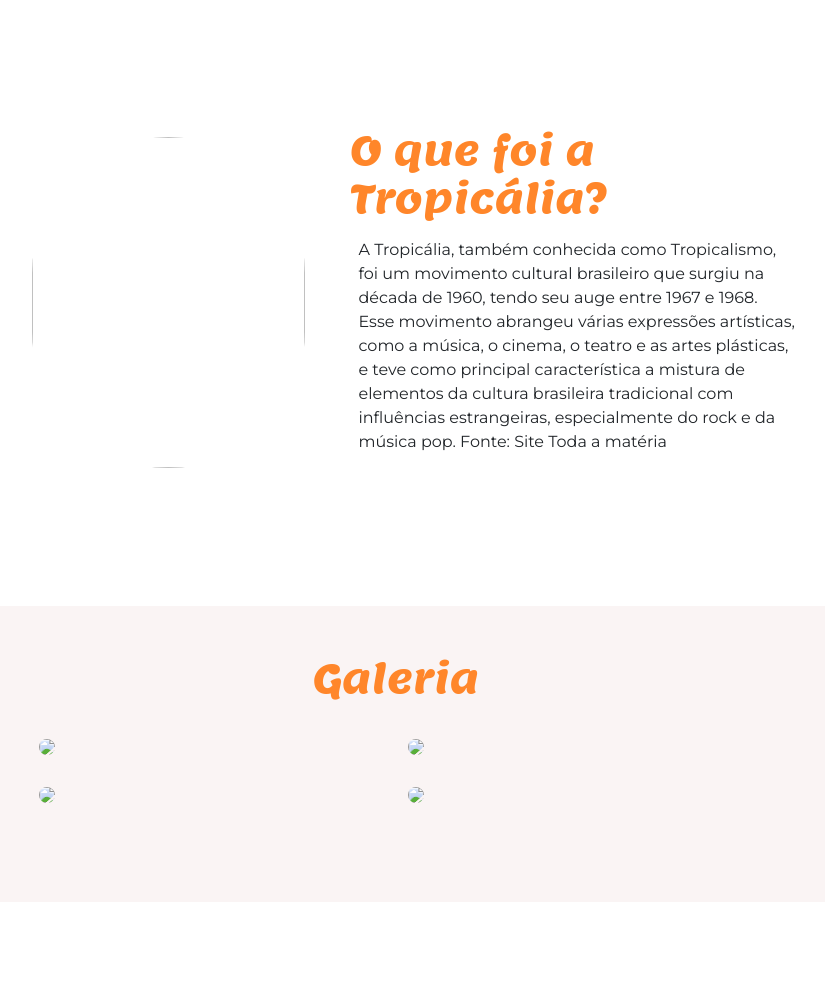
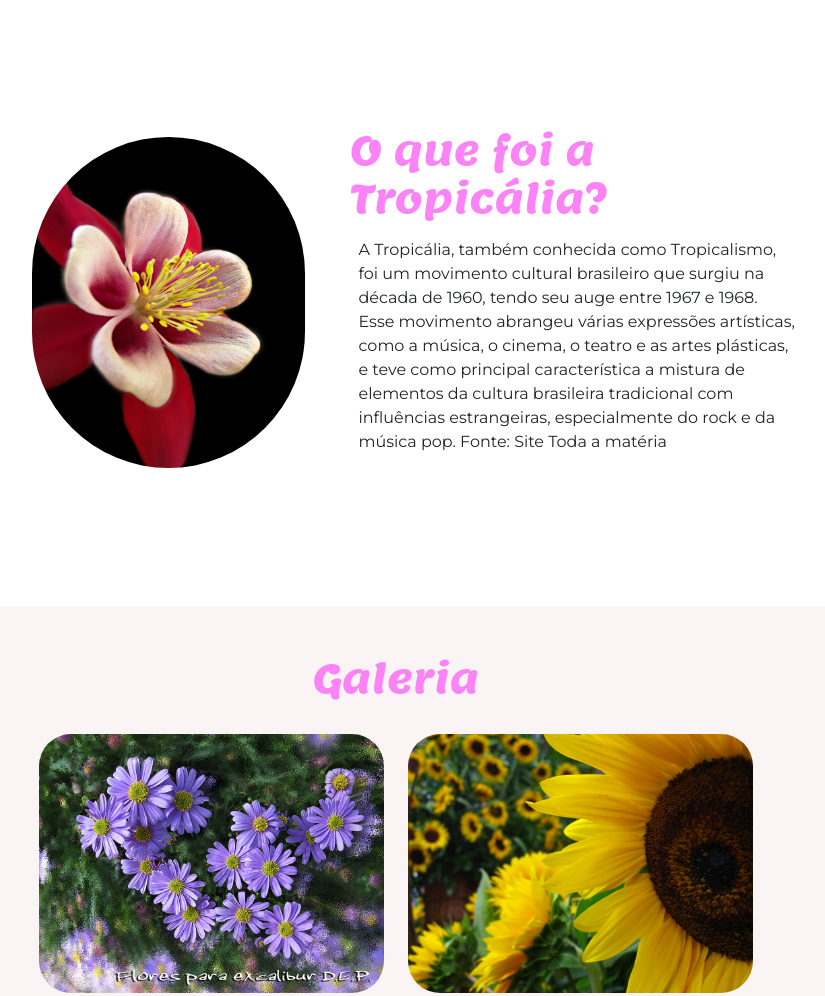
Before and after one commit to anadilvani/site-acessivel, a plain HTML site: page index.html in a window 1280 px wide. Shown: the part 920-1916 px from the top of the page, without its empty margins (244-1069 px from the left). Drawn offline with nearby package versions, Linux system fonts and the light colour scheme.

Commit message:
Add files via upload

```diff
--- a/index.html
+++ b/index.html
@@ -54,7 +54,7 @@
         <section id="tropicalia" class="my-5 pt-6 secao-tropicalia" tabindex="0" aria-label="Seção explicativa sobre a tropicália">
             <div class="container d-flex align-items-center ">
                 <div class="col-4 d-flex justify-content-center ">
-                    <img src="img/image (1).png" class="rounded-pill" width="273" height="331" loading="lazy">
+                    <img src="img/flor.jpg" class="rounded-pill" width="273" height="331" loading="lazy">
                 </div>
                 <div class="col-5">
                     <h2>O que foi a Tropicália?</h2>
@@ -73,20 +73,20 @@
 
                 <div class="row justify-content-md-center">
                     <div class="col-md-4">
-                        <img src="img/lossy-page1-640px-Jorge_Ben_e_o_Trio_Mocotó_no_Teatro_da_Lagoa,_1971.tif.jpg"
+                        <img src="img/flor roxa.jpg"
                             class="img-fluid rounded-5" loading="lazy">
                     </div>
                     <div class="col-md-4">
-                        <img src="img/lossy-page1-640px-Os_Mutantes_2.tif.jpg" class="img-fluid rounded-5"
+                        <img src="img/flor amarela.jpg" class="img-fluid rounded-5"
                             loading="lazy">
                     </div>
                 </div>
                 <div class="row mt-4  justify-content-md-center">
                     <div class="col-md-4">
-                        <img src="img/lossy-page1-640px-Gilberto_Gil_nos_anos_1960.tif.jpg" class="img-fluid rounded-5" loading="lazy">
+                        <img src="img/flor azul.jpg" class="img-fluid rounded-5" loading="lazy">
                     </div>
                     <div class="col-md-4">
-                        <img src="img/lossy-page1-640px-Caetano_Veloso_no_III_Festival_da_Música_Popular.tif.jpg"
+                        <img src="img/flor branca.jpg"
                             class="img-fluid rounded-5" loading="lazy">
                     </div>
                 </div>
--- a/styles.css
+++ b/styles.css
@@ -2,7 +2,7 @@
 @import url('https://fonts.googleapis.com/css2?family=Lemon&display=swap');
 
 :root {
-    --laranja-claro: #FF862A;
+    --laranja-claro: #fc83f6;
     --alto-contraste-fundo: #000000;
     --alto-contraste-texto: #ffffff;
     --alto-contraste-link: #ffd700;
@@ -24,7 +24,7 @@ section {
 
 
 .nav-link {
-    color: #CB6D43;
+    color: #fc83f6;
     font-weight: 600;
 }
 
@@ -132,7 +132,7 @@ h2 {
 }
 
 .formulario button {
-    background-color: #CB6D43;
+    background-color: #fc83f6;
     border: none;
     font-weight: bold;
 }
```
Also changed, not shown: img/flor amarela.jpg (added), img/flor azul.jpg (added), img/flor branca.jpg (added), img/flor roxa.jpg (added), img/flor.jpg (added).
